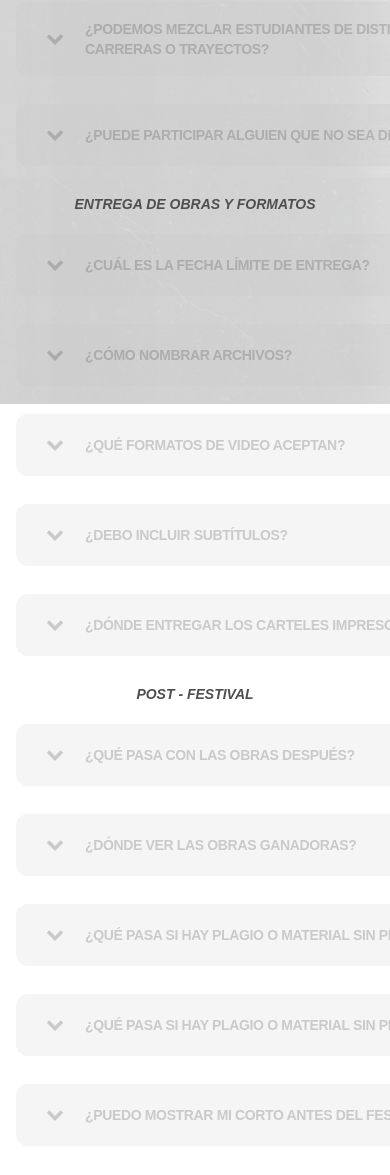
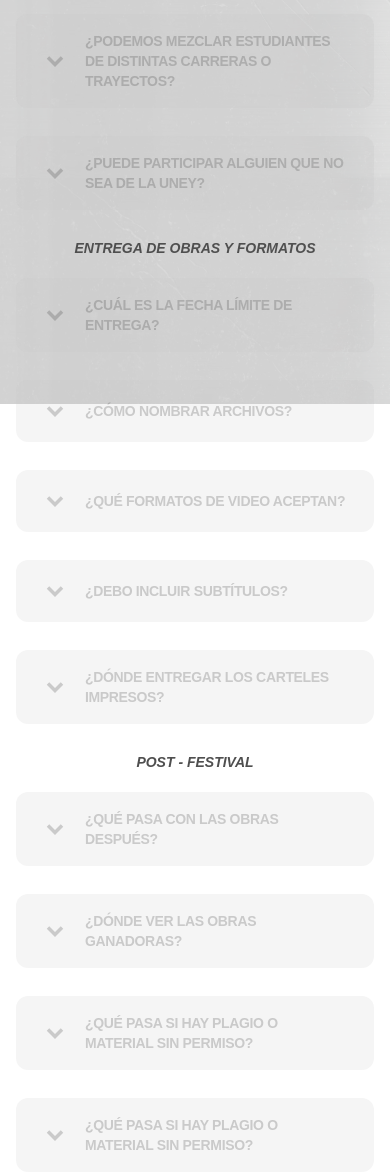
Before and after one commit to Waalito/mavfest-uney-oficial, an Astro site: page / in a window 390 px wide. Shown: the part 1284-2459 px from the top of the page. Built offline with nearby package versions, Linux system fonts and the light colour scheme; Astro itself is replaced by a stand-in of ours; what @midudev/tailwind-animations would draw is missing.

Commit message:
responsive3

```diff
--- a/src/components/FAQs.astro
+++ b/src/components/FAQs.astro
@@ -18,16 +18,16 @@ const festival = faqs.festival;
   {
     generales.map(({ pregunta, respuesta }) => (
       <div class="w-full px-4 mx-auto sm:max-w-xl lg:max-w-3xl">
-        <ul class="sm:w-3xl w-lg" >
+        <ul class="w-full" >
       <li class="mb-6 ">
 
         <details
-          class="sm:w-3xl w-lg group rounded-xl border border-transparent bg-mav-lightgray/20 transition-all duration-300 hover:border-mav-gray/50 hover:shadow-2xs uppercase"
+          class="group rounded-xl border border-transparent bg-mav-lightgray/20 transition-all duration-300 hover:border-mav-gray/50 hover:shadow-2xs uppercase"
 
         >
 
           <summary
-            class="sm:w-3xl w-lg font-black -tracking-wide focus-visible:ring-[#00d7c9]-400 duration-600 flex cursor-pointer select-none items-center gap-3 px-6 py-4 text-sm  text-mav-black/20 outline-none transition-all focus-visible:ring-2 group-open:text-mav-black/70 lg:text-lg"
+            class=" font-black -tracking-wide focus-visible:ring-[#00d7c9]-400 duration-600 flex cursor-pointer select-none items-center gap-3 px-6 py-4 text-sm  text-mav-black/20 outline-none transition-all focus-visible:ring-2 group-open:text-mav-black/70 lg:text-lg"
           >
             <svg
               class="mr-1 inline-block h-7 w-7 flex-shrink-0 text-mav-black/20 transition-transform duration-300 group-open:rotate-180 lg:h-5 lg:w-5"
@@ -59,17 +59,17 @@ const festival = faqs.festival;
         </h5>
   {
     formatos.map(({ pregunta, respuesta, }) => (
-
-        <ul class="w-full px-4 sm:w-3xl sm:px-0 mx-auto ">
+ <div class="w-full px-4 mx-auto sm:max-w-xl lg:max-w-3xl">
+        <ul class="w-full" >
       <li class="mb-6 ">
 
         <details
-          class="sm:w-3xl w-lg group rounded-xl border border-transparent bg-mav-lightgray/20 transition-all duration-300 hover:border-mav-gray/50 hover:shadow-2xs uppercase"
+          class="group rounded-xl border border-transparent bg-mav-lightgray/20 transition-all duration-300 hover:border-mav-gray/50 hover:shadow-2xs uppercase"
 
         >
 
           <summary
-            class="sm:w-3xl w-lg font-black -tracking-wide focus-visible:ring-[#00d7c9]-400 duration-600 flex cursor-pointer select-none items-center gap-3 px-6 py-4 text-sm  text-mav-black/20 outline-none transition-all focus-visible:ring-2 group-open:text-mav-black/70 lg:text-lg"
+            class=" font-black -tracking-wide focus-visible:ring-[#00d7c9]-400 duration-600 flex cursor-pointer select-none items-center gap-3 px-6 py-4 text-sm  text-mav-black/20 outline-none transition-all focus-visible:ring-2 group-open:text-mav-black/70 lg:text-lg"
           >
             <svg
               class="mr-1 inline-block h-7 w-7 flex-shrink-0 text-mav-black/20 transition-transform duration-300 group-open:rotate-180 lg:h-5 lg:w-5"
@@ -93,6 +93,7 @@ const festival = faqs.festival;
         </details>
       </li>
       </ul>
+    </div>
     ))
   }
 
@@ -101,16 +102,17 @@ const festival = faqs.festival;
         </h5>
   {
     festival.map(({ pregunta, respuesta, }) => (
-        <ul class="w-full px-4 sm:w-3xl sm:px-0 mx-auto">
+         <div class="w-full px-4 mx-auto sm:max-w-xl lg:max-w-3xl">
+        <ul class="w-full" >
       <li class="mb-6 ">
 
         <details
-          class=" sm:w-3xl w-lg group rounded-xl border border-transparent bg-mav-lightgray/20 transition-all duration-300 hover:border-mav-gray/50 hover:shadow-2xs uppercase"
+          class="group rounded-xl border border-transparent bg-mav-lightgray/20 transition-all duration-300 hover:border-mav-gray/50 hover:shadow-2xs uppercase"
 
         >
 
           <summary
-            class="font-black -tracking-wide focus-visible:ring-[#00d7c9]-400 duration-600 flex cursor-pointer select-none items-center gap-3 px-6 py-4 text-sm  text-mav-black/20 outline-none transition-all focus-visible:ring-2 group-open:text-mav-black/70 lg:text-lg"
+            class=" font-black -tracking-wide focus-visible:ring-[#00d7c9]-400 duration-600 flex cursor-pointer select-none items-center gap-3 px-6 py-4 text-sm  text-mav-black/20 outline-none transition-all focus-visible:ring-2 group-open:text-mav-black/70 lg:text-lg"
           >
             <svg
               class="mr-1 inline-block h-7 w-7 flex-shrink-0 text-mav-black/20 transition-transform duration-300 group-open:rotate-180 lg:h-5 lg:w-5"
@@ -134,6 +136,7 @@ const festival = faqs.festival;
         </details>
       </li>
       </ul>
+    </div>
     ))
   }
 </section>
```
